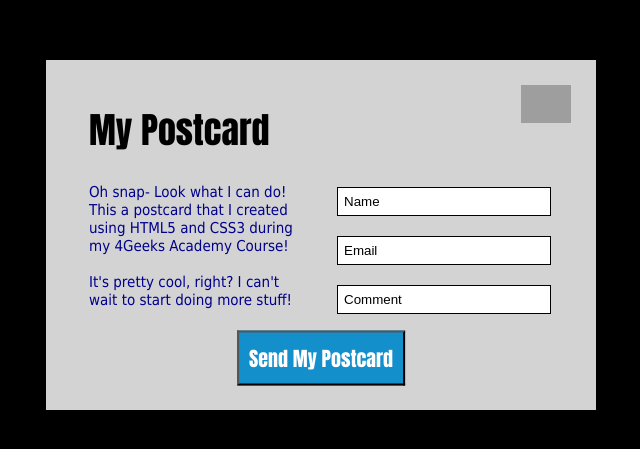
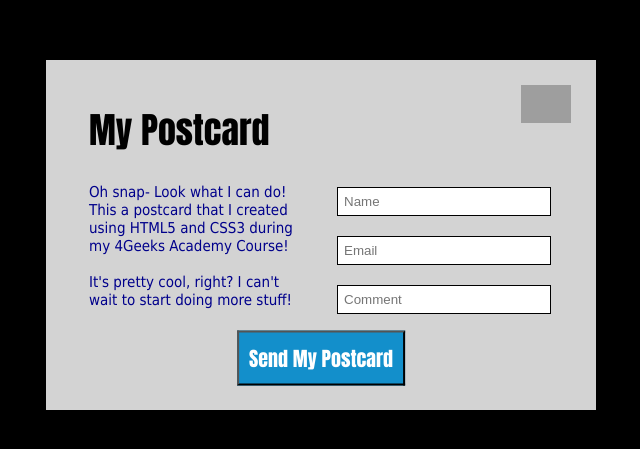
Before and after one commit to ProspersMartin/My-Postcard, a plain HTML site: page index.html in a window 1280 px wide. Shown: the part 165-614 px from the top of the page, 319-959 px from the left. Drawn offline with Linux system fonts and the light colour scheme; grey boxes are pictures that could not be loaded.

Commit message:
Changed 'value' for all the input fields, to 'placeholder'

```diff
--- a/index.html
+++ b/index.html
@@ -21,9 +21,9 @@
                             <p>It's pretty cool, right? I can't wait to start doing more stuff!</p>
                         </div>
                         <div class="right-half">
-                            <input type="text" name="Name Field" value="Name">
-                            <input type="text" name="Email Field" value="Email">
-                            <input type="text" name="Comment Field" value="Comment">
+                            <input type="text" name="Name Field" placeholder="Name">
+                            <input type="text" name="Email Field" placeholder="Email">
+                            <input type="text" name="Comment Field" placeholder="Comment">
                         </div>
                     </div>
                     <div class="postcard-footer">
```
